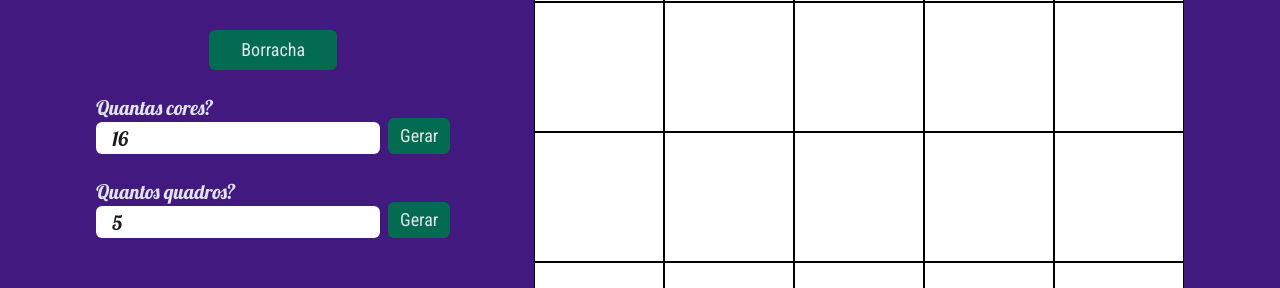
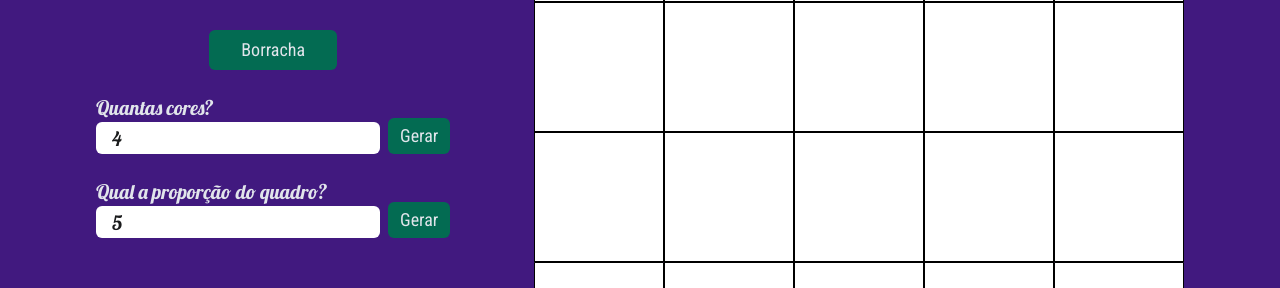
Before and after one commit to gabrielh-silvestre/pixel-art, a React (Create React App) app: page / in a window 1280 px wide. Shown: the part 378-666 px from the top of the page. Built offline with nearby package versions, Linux system fonts and the light colour scheme.

Commit message:
refactor(components/Settings): create generic Setting component
- Replace CanvasSettings and PalleteSettings for Settings
- center all styles in one file

```diff
--- a/src/components/CanvasSettings/index.tsx
+++ /dev/null
@@ -1,57 +0,0 @@
-import React, { useState } from 'react';
-
-import { useArt } from '../../hooks/useArt';
-
-import {
-  SettingsContainer,
-  SettingsInput,
-  SettingsLabel,
-  SettinsButton,
-} from './style';
-
-const MAX_CANVAS_SIZE = 70;
-const MIN_CANVAS_SIZE = 5;
-
-export default function CanvasSettings() {
-  const [newSize, setNewSize] = useState(5);
-  const { setSize } = useArt();
-
-  const handleNewCanvasSize = () => {
-    setSize(newSize);
-  };
-
-  const handleCanvasSize = ({
-    target: { value },
-  }: React.ChangeEvent<HTMLInputElement>) => {
-    if (Number(value) > MAX_CANVAS_SIZE) {
-      setNewSize(MAX_CANVAS_SIZE);
-    } else if (Number(value) < MIN_CANVAS_SIZE) {
-      setNewSize(MIN_CANVAS_SIZE);
-    } else {
-      setNewSize(Number.parseInt(value, 10));
-    }
-  };
-
-  const handleUserType = ({ key }: React.KeyboardEvent<HTMLInputElement>) => {
-    if (key === 'Enter') setSize(newSize);
-  };
-
-  return (
-    <SettingsContainer>
-      <SettingsLabel htmlFor="many-colors-input">
-        Quantos quadros?
-        <SettingsInput
-          type="number"
-          id="many-colors-input"
-          value={newSize}
-          onChange={handleCanvasSize}
-          onKeyUp={handleUserType}
-        />
-      </SettingsLabel>
-
-      <SettinsButton type="button" onClick={handleNewCanvasSize}>
-        Gerar
-      </SettinsButton>
-    </SettingsContainer>
-  );
-}
--- a/src/components/PalleteSettings/index.tsx
+++ /dev/null
@@ -1,57 +0,0 @@
-import { useState } from 'react';
-
-import { useArt } from '../../hooks/useArt';
-
-import {
-  SettingsContainer,
-  SettingsInput,
-  SettingsLabel,
-  SettinsButton,
-} from './style';
-
-const MIN_COLORS_NUMBER = 4;
-const MAX_COLORS_NUMBER = 64;
-
-export default function PalleteSettings() {
-  const [manyColors, setManyColors] = useState(16);
-  const { setColorQuantity } = useArt();
-
-  const handleNewColorQuantity = () => {
-    setColorQuantity(manyColors);
-  };
-
-  const handleColorsQuantity = ({
-    target: { value },
-  }: React.ChangeEvent<HTMLInputElement>) => {
-    if (Number(value) > MAX_COLORS_NUMBER) {
-      setManyColors(MAX_COLORS_NUMBER);
-    } else if (Number(value) < MIN_COLORS_NUMBER) {
-      setManyColors(MIN_COLORS_NUMBER);
-    } else {
-      setManyColors(Number.parseInt(value, 10));
-    }
-  };
-
-  const handleUserType = ({ key }: React.KeyboardEvent<HTMLInputElement>) => {
-    if (key === 'Enter') setColorQuantity(manyColors);
-  };
-
-  return (
-    <SettingsContainer>
-      <SettingsLabel htmlFor="many-colors-input">
-        Quantas cores?
-        <SettingsInput
-          type="number"
-          id="many-colors-input"
-          value={manyColors}
-          onChange={handleColorsQuantity}
-          onKeyUp={handleUserType}
-        />
-      </SettingsLabel>
-
-      <SettinsButton type="button" onClick={handleNewColorQuantity}>
-        Gerar
-      </SettinsButton>
-    </SettingsContainer>
-  );
-}
--- a/src/components/PalleteSettings/style.ts
+++ /dev/null
@@ -1,33 +0,0 @@
-import tw from 'tailwind-styled-components';
-
-export const SettingsContainer = tw.div`
-  flex
-  items-end
-`;
-
-export const SettingsLabel = tw.label`
-  mt-6
-  flex
-  flex-col
-  text-gray-light
-  text-xl
-  font-lobster
-`;
-
-export const SettingsInput = tw.input`
-  h-8
-  pl-4
-  rounded-md
-  text-gray-dark
-`;
-
-export const SettinsButton = tw.button`
-  ml-2
-  py-1
-  px-3
-  bg-green-dark
-  rounded-md
-  text-gray-light
-  text-lg
-  font-robot-condesed
-`;
--- /dev/null
+++ b/src/components/Settings/index.tsx
@@ -0,0 +1,70 @@
+import React, { useState } from 'react';
+
+import { useArt } from '../../hooks/useArt';
+
+import {
+  SettingsContainer,
+  SettingsLabel,
+  SettingsInput,
+  SettinsButton,
+} from './style';
+
+interface SettingsProps {
+  label: string;
+  initialQuatity: number;
+  minValue: number;
+  maxValue: number;
+  settingType: 'pallete' | 'canvas';
+}
+
+export function Settings(props: SettingsProps) {
+  const [quatity, setQuatity] = useState(props.initialQuatity);
+  const { setColorQuantity, setSize } = useArt();
+
+  const applyQuantity = () => {
+    props.settingType === 'pallete'
+      ? setColorQuantity(quatity)
+      : setSize(quatity);
+  };
+
+  const handleQuantity = ({
+    target: { value },
+  }: React.ChangeEvent<HTMLInputElement>) => {
+    const { minValue: MIN_QUANTITY, maxValue: MAX_QUANTITY } = props;
+
+    if (Number(value) > MAX_QUANTITY) {
+      setQuatity(MAX_QUANTITY);
+    } else if (Number(value) < MIN_QUANTITY) {
+      setQuatity(MIN_QUANTITY);
+    } else {
+      setQuatity(Number.parseInt(value, 10));
+    }
+  };
+
+  const handleUserType = ({ key }: React.KeyboardEvent<HTMLInputElement>) => {
+    if (key === 'Enter') {
+      props.settingType === 'pallete'
+        ? setColorQuantity(quatity)
+        : setSize(quatity);
+    }
+  };
+
+  return (
+    <SettingsContainer>
+      <SettingsLabel htmlFor="many-colors-input">
+        {props.label}
+        <SettingsInput
+          type="number"
+          id="many-colors-input"
+          value={quatity}
+          onChange={handleQuantity}
+          onKeyUp={handleUserType}
+        />
+      </SettingsLabel>
+
+      <SettinsButton type="button" onClick={applyQuantity}>
+        Gerar
+      </SettinsButton>
+    </SettingsContainer>
+  );
+}
--- a/src/pages/Home/index.tsx
+++ b/src/pages/Home/index.tsx
@@ -2,11 +2,17 @@ import { ArtProvider } from '../../hooks/useArt';
 
 import Header from '../../components/Header';
 import Pallete from '../../components/Pallete';
-import PalleteSettings from '../../components/PalleteSettings';
 import Canvas from '../../components/Canvas';
-import CanvasSettings from '../../components/CanvasSettings';
 import Eraser from '../../components/Eraser';
+import { Settings } from '../../components/Settings';
+
 import { ContentContainer, HomeMain } from './style';
+
+const MAX_CANVAS_SIZE = 70;
+const MIN_CANVAS_SIZE = 5;
+
+const MAX_COLORS_NUMBER = 64;
+const MIN_COLORS_NUMBER = 4;
 
 export default function Home() {
   return (
@@ -17,8 +23,20 @@ export default function Home() {
           <ContentContainer>
             <Pallete />
             <Eraser />
-            <PalleteSettings />
-            <CanvasSettings />
+            <Settings
+              settingType='pallete'
+              label='Quantas cores?'
+              maxValue={MAX_COLORS_NUMBER}
+              minValue={MIN_COLORS_NUMBER}
+              initialQuatity={MIN_COLORS_NUMBER}
+            />
+            <Settings
+              settingType='canvas'
+              label='Qual a proporção do quadro?'
+              maxValue={MAX_CANVAS_SIZE}
+              minValue={MIN_CANVAS_SIZE}
+              initialQuatity={MIN_CANVAS_SIZE}
+            />
           </ContentContainer>
           <Canvas />
         </HomeMain>
```
Also changed, not shown: src/components/Settings/style.ts (renamed from src/components/CanvasSettings/style.ts).
